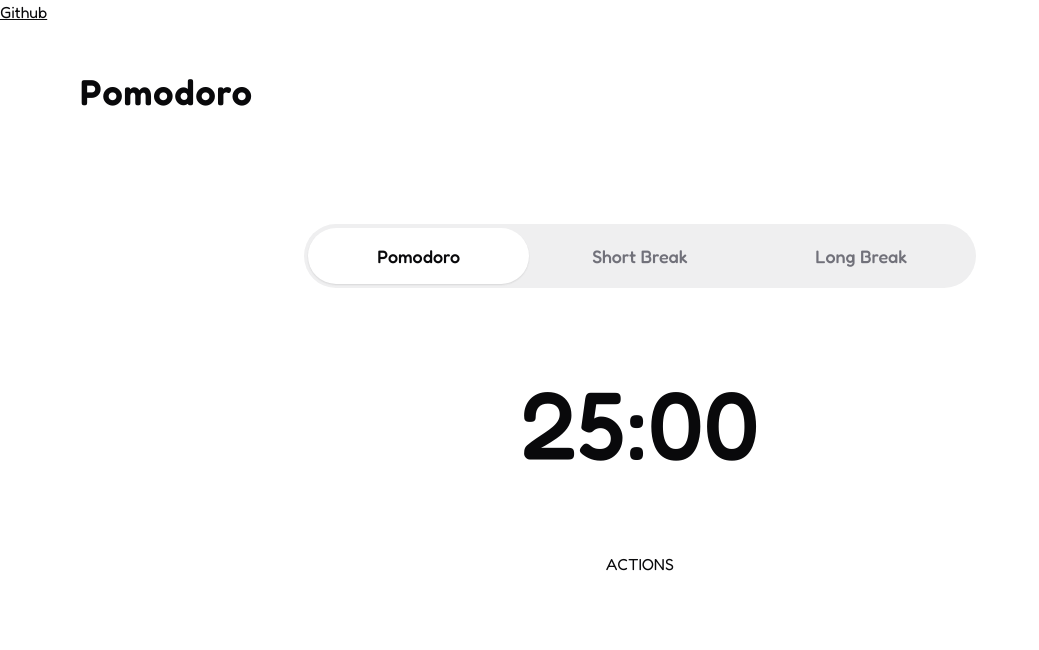
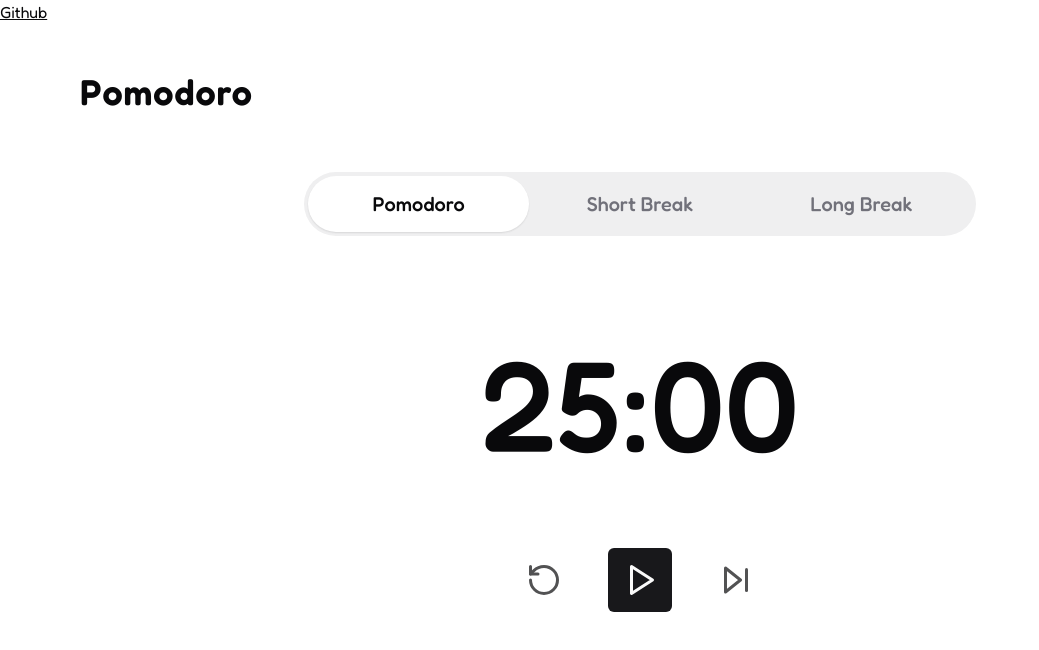
Before and after one commit to arkatsy/pomodoro-timer, a React (Vite) app: page / in a window 1280 px wide. Shown: the top 650 px of the page, without its empty margins (0-1039 px from the left). Built offline with nearby package versions, Linux system fonts and the light colour scheme; no server answers.

Commit message:
feat: add timer & actions in the tabs

```diff
--- a/src/App.tsx
+++ b/src/App.tsx
@@ -4,14 +4,17 @@ import tabSound from "@/assets/tab-sound.wav";
 import { Expand } from "@theme-toggles/react";
 import "@theme-toggles/react/css/Expand.css";
 import { motion } from "framer-motion";
-import { useState } from "react";
 import useSound from "use-sound";
 import { Tabs, TabsContent, TabsList, TabsTrigger } from "@/components/ui/tabs";
 import { useTheme } from "@/hooks/useTheme";
 import useWindowSize from "@/hooks/useWindowSize";
-import { cn } from "@/lib/utils";
+import { cn, formatTime } from "@/lib/utils";
 import { create } from "zustand";
 import { persist } from "zustand/middleware";
+import { produce } from "immer";
+import { Button } from "./components/ui/button";
+import { Pause, Play, RotateCcw, RotateCw, SkipForward } from "lucide-react";
+import { useState } from "react";
 
 const TABS: { id: TabId; name: string }[] = [
   { id: "pomodoro", name: "Pomodoro" },
@@ -22,31 +25,49 @@ const TABS: { id: TabId; name: string }[] = [
 const tabIds = ["pomodoro", "short-break", "long-break"] as const;
 type TabId = (typeof tabIds)[number];
 
-type ActiveTabStore = {
-  activeTabId: TabId;
-  setActiveTabId: (newTabId: TabId) => void;
+type Store = {
+  readonly activeTabId: TabId;
+  readonly timers: Record<TabId, number>;
+
+  readonly setActiveTabId: (newTabId: TabId) => void;
+  readonly setPomodoro: (session: number) => void;
+  readonly setShortBreak: (session: number) => void;
+  readonly setLongBreak: (session: number) => void;
 };
 
-const useActiveTabStore = create<ActiveTabStore>()(
+const useStore = create<Store>()(
   persist(
     (set) => ({
       activeTabId: tabIds[0],
-      setActiveTabId: (newTabId) => set((state) => ({ activeTabId: newTabId })),
+      timers: {
+        pomodoro: 25 * 60, // 25 minutes
+        "short-break": 5 * 60, // 5 minutes
+        "long-break": 15 * 60, // 15 minutes
+      },
+
+      // prettier-ignore
+      setActiveTabId: (newTabId) => set(produce((state) => { state.activeTabId = newTabId; })),
+      // prettier-ignore
+      setPomodoro: (session: number) =>set(produce((state) => { state.timers.pomodoro = session; })),
+      // prettier-ignore
+      setShortBreak: (session: number) => set(produce((state) => { state.timers["short-break"] = session; })),
+      // prettier-ignore
+      setLongBreak: (session: number) => set(produce((state) => { state.timers["long-break"] = session; })),
     }),
-    { name: "active-tab" },
+    { name: "store" },
   ),
 );
 
 // TODO: Hide logo in small screens (mobile ?)
-// TODO: Make sure reduced motion is respected
 // TODO: Move duration time to a source of truth place
 // TODO: Add action buttons
 // TODO: On mobile, the timer needs to be more at the center
 // FIXME: On color mode change, the tab text color is changing with a delay (happens only on the inactive tabs) ?!
+// FIXME: Absolute positioned header items (possibly) are ruining the tabing experience.
 export default function App() {
-  const { activeTabId, setActiveTabId } = useActiveTabStore();
+  const { activeTabId, setActiveTabId, timers } = useStore();
   const [windowWidth] = useWindowSize(); // TODO: useWindowSize hook needs improvement (change initial value to null maybe ?)
-  const [playTabSound] = useSound(tabSound, { volume: 0.2 });
+  const [playTabSound] = useSound(tabSound, { volume: 0.15 });
   const isMobile = windowWidth > 0 && windowWidth < 640; // NOTE: Remember to update if change the useWindowSize hook
 
   const onTabChange = (newTabId: string) => {
@@ -67,10 +88,7 @@ export default function App() {
         <Tabs
           defaultValue={activeTabId}
           onValueChange={onTabChange}
-          className={cn(
-            "flex flex-col items-center gap-20",
-            isMobile && "fixed bottom-0 flex-col-reverse",
-          )}
+          className="fixed bottom-0 mt-0 flex flex-col-reverse items-center gap-24 sm:static sm:-mt-4 sm:flex-col"
         >
           <TabsList
             className={cn(
@@ -82,10 +100,7 @@ export default function App() {
               <div className="relative z-0 h-full w-full" key={tab.id}>
                 <TabsTrigger
                   value={tab.id}
-                  className={cn(
-                    "peer relative z-20 h-full w-full rounded-full transition-colors duration-300 data-[state=active]:bg-transparent",
-                    isMobile && "text-md rounded-none data-[state=active]:bg-primary-foreground",
-                  )}
+                  className="text-md peer relative z-20 h-full w-full rounded-none transition-colors duration-300 data-[state=active]:bg-primary-foreground sm:rounded-full sm:text-xl sm:data-[state=active]:bg-transparent"
                 >
                   {tab.name}
                 </TabsTrigger>
@@ -106,17 +121,61 @@ export default function App() {
               </div>
             ))}
           </TabsList>
-          <div className={cn("order-3", isMobile && "order-0")}>ACTIONS</div>
-          <TabsContent value={"pomodoro" as TabId}>
-            <div className="flex items-center justify-center text-8xl font-medium">25:00</div>
-          </TabsContent>
-          <TabsContent value={"short-break" as TabId}>
-            <div className="flex items-center justify-center text-8xl font-medium">5:00</div>
-          </TabsContent>
-          <TabsContent value={"long-break" as TabId}>
-            <div className="flex items-center justify-center text-8xl font-medium">15:00</div>
-          </TabsContent>
+          {TABS.map((tab) => (
+            <TabsContent key={tab.id} value={tab.id}>
+              <Timer session={timers[tab.id]} />
+            </TabsContent>
+          ))}
         </Tabs>
+      </div>
+    </div>
+  );
+}
+
+function Timer({ session }: { session: number }) {
+  const [status, setStatus] = useState<"idle" | "running" | "paused">("idle");
+
+  const isRunning = status === "running";
+  const isPaused = status === "paused";
+  const isIdle = status === "idle";
+
+  const handleButtonClick = () => {
+    if (isIdle) {
+      setStatus("running");
+    } else if (isRunning) {
+      setStatus("paused");
+    } else if (isPaused) {
+      setStatus("running");
+    } else {
+      console.error("Unknown status");
+    }
+  };
+
+  // FIXME: Ghost buttons keep their hover css colors after touching on mobile
+  return (
+    <div className="flex flex-col gap-32 sm:gap-20">
+      <div className="flex items-center justify-center text-9xl font-medium">{formatTime(session)}</div>
+      <div className="flex justify-center gap-8">
+        <Button variant="ghost" size="icon" className="size-20 group transition-colors duration-300 sm:size-16">
+          <RotateCcw className="size-10 sm:size-9 group-hover:opacity-100 opacity-70 duration-300 transition-opacity" />
+        </Button>
+        <Button
+          variant="default"
+          size="icon"
+          className="size-20 transition-colors duration-300 sm:size-16"
+          onClick={handleButtonClick}
+        >
+          {isRunning ? (
+            <Pause className="size-10 sm:size-9" />
+          ) : isPaused ? (
+            <Play className="ml-1 size-10 sm:size-9" />
+          ) : (
+            <Play className="ml-1 size-10 sm:size-9" />
+          )}
+        </Button>
+        <Button variant="ghost" size="icon" className="size-20 transition-colors duration-300 sm:size-16 group">
+          <SkipForward className="size-10 sm:size-9 opacity-70 group-hover:opacity-100 duration-300 transition-opacity" />
+        </Button>
       </div>
     </div>
   );
```
